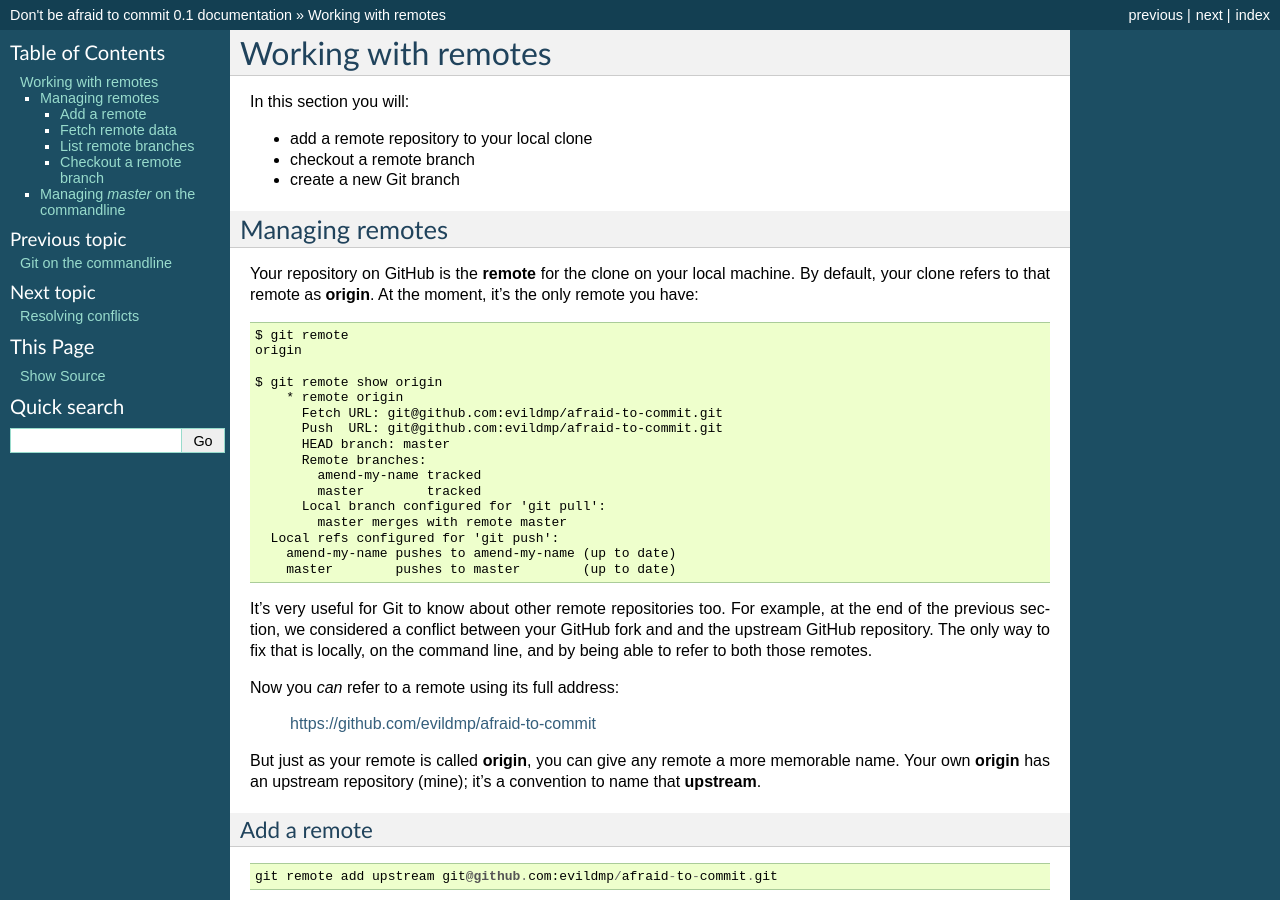
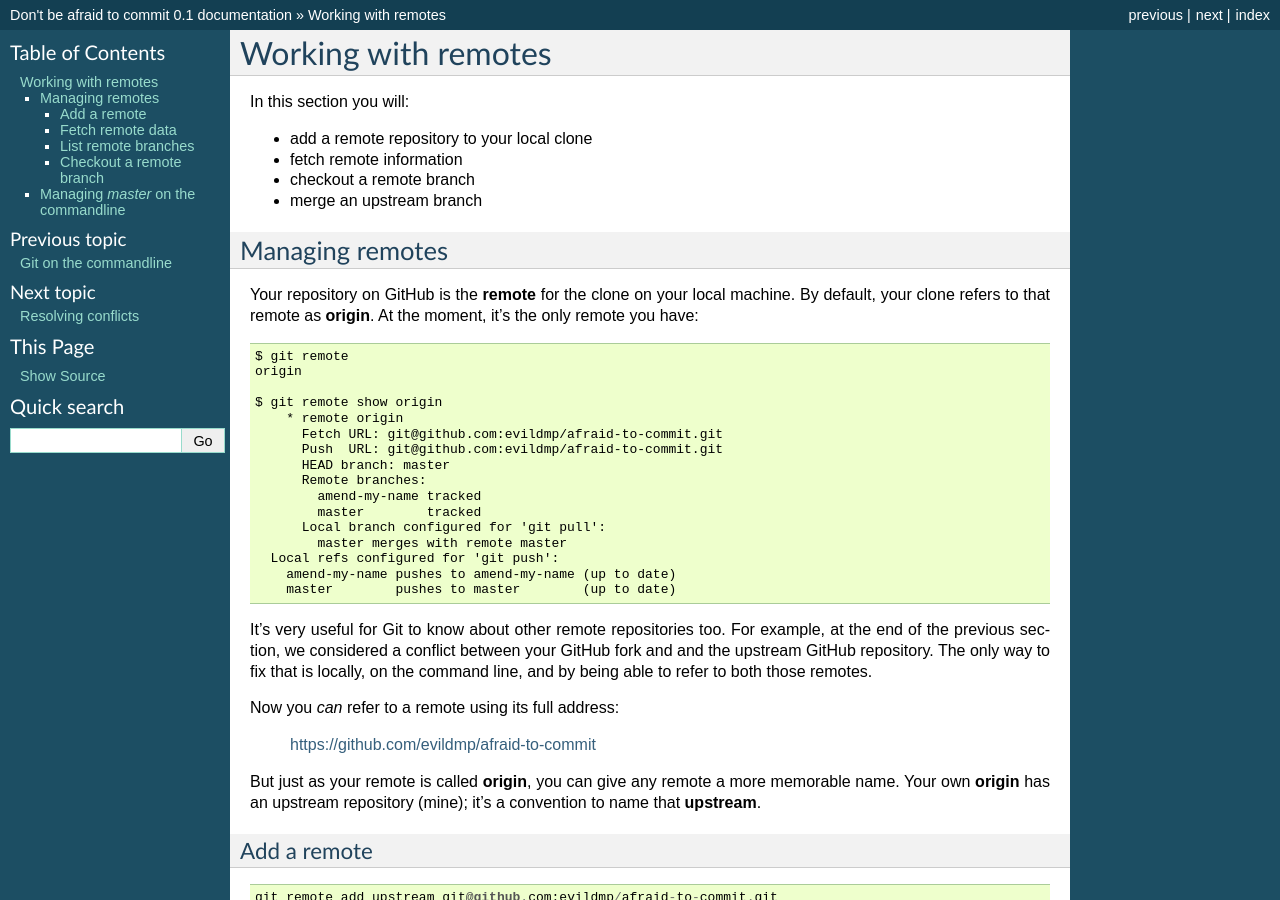
Before and after one commit to evildmp/afraid-to-commit, a Sphinx documentation site: the page built from docs/remotes.rst, in a window 1280 px wide and 900 px high. Built offline with Sphinx 7.4.7, drawn with Linux system fonts in a browser that asks for light colours.

Commit message:
pull fetch and merge

```diff
--- a/docs/commandlinegit.rst
+++ b/docs/commandlinegit.rst
@@ -286,7 +286,7 @@ So now we have replicated the full cycle of work we described in the previous
 module.
 
 .. note::
-   git pull
+   ``git pull``
 
     Note that here instead of ``git fetch`` followed by ``git merge``, you
     could have run ``git pull``. The ``pull`` operation does two things: it
--- a/docs/remotes.rst
+++ b/docs/remotes.rst
@@ -5,8 +5,9 @@ Working with remotes
 In this section you will:
 
 *	add a remote repository to your local clone
-*	checkout a remote branch
-*	create a new Git branch
+*	fetch remote information
+*   checkout a remote branch
+*	merge an upstream branch
 
 Managing remotes
 ================
@@ -106,8 +107,8 @@ There are various ways to do it, but here's one::
     git merge upstream/master # merge the changes referred to by
     upstream/master
 
-``git status`` will tell you that your local master is ahead of your *master* at
-**origin**.
+``git status`` will tell you that your local master is ahead of your *master*
+at **origin**.
 
 Push your changes to master::
 
```
Also changed, not shown: other parts of docs/commandlinegit.rst (+1 -1 lines).
